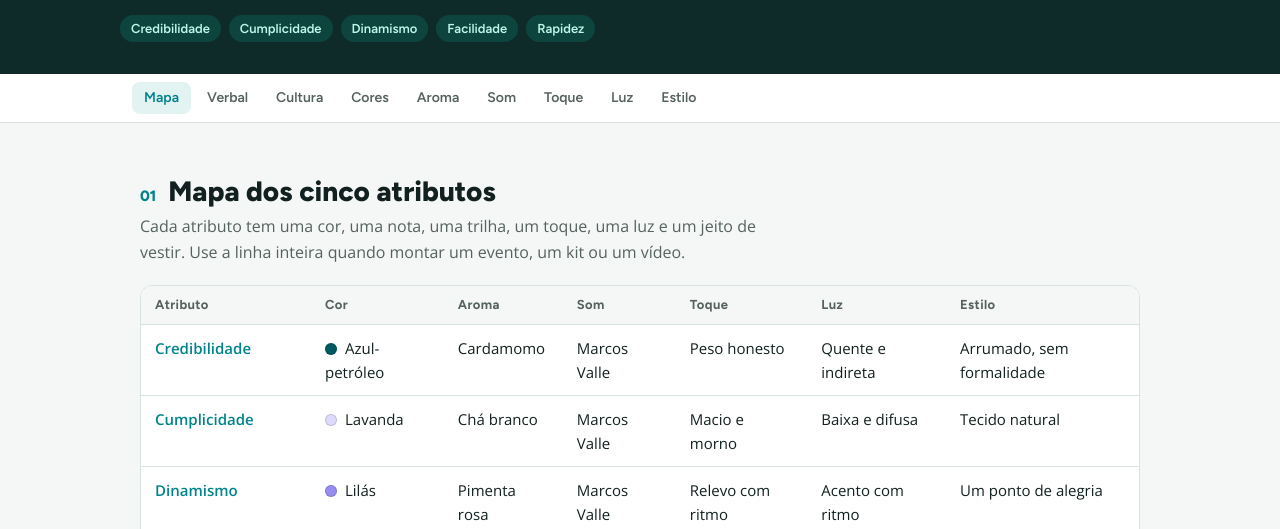
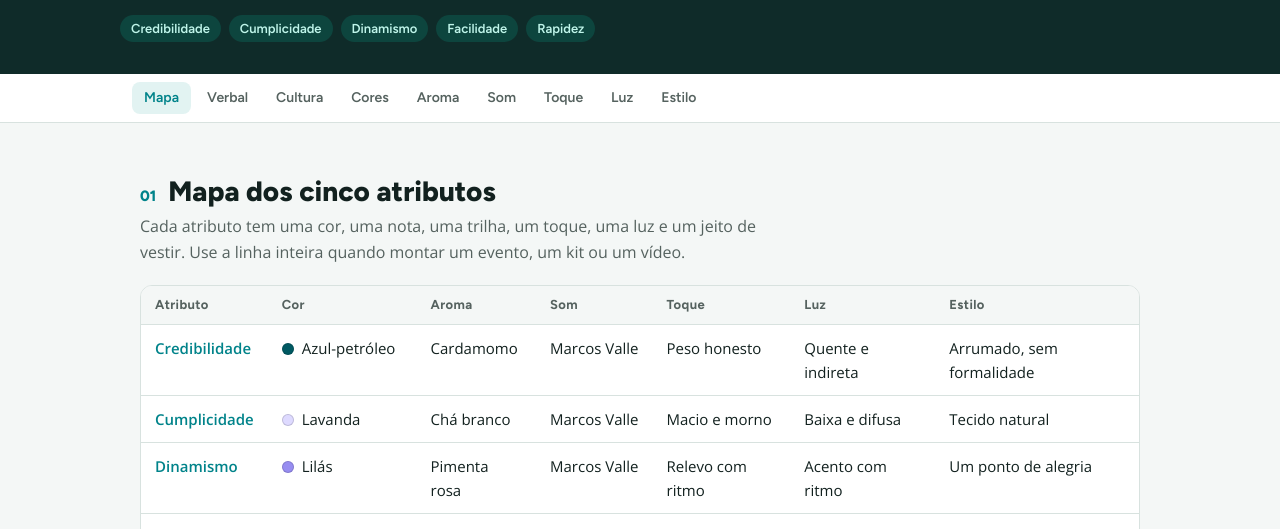
Before and after one commit to falabossbr/guia-de-marca, a plain HTML site: page universo.html in a window 1280 px wide. Shown: the part 258-787 px from the top of the page. Drawn offline with nearby package versions, Linux system fonts and the light colour scheme.

Commit message:
Mapa dos atributos sem quebra nas cores
Co-Authored-By: Claude Opus 5.5 <noreply@anthropic.com>
Claude-Session: https://claude.ai/code/session_01Q9dMza1GeCicyD6bnqiXsR

```diff
--- a/universo.html
+++ b/universo.html
@@ -224,6 +224,10 @@ td.num-c { font-variant-numeric: tabular-nums; white-space: nowrap; }
 /* fórmula do toque: os três quadros com a mesma altura */
 .formula { align-items: stretch; }
 .formula .plus { align-self: center; }
+
+/* mapa dos atributos: nomes de cor e de artista numa linha só */
+table.map td:first-child { min-width: 0; }
+table.map td:nth-child(2), table.map td:nth-child(4) { white-space: nowrap; }
 </style>
 </head>
 <body>
```
